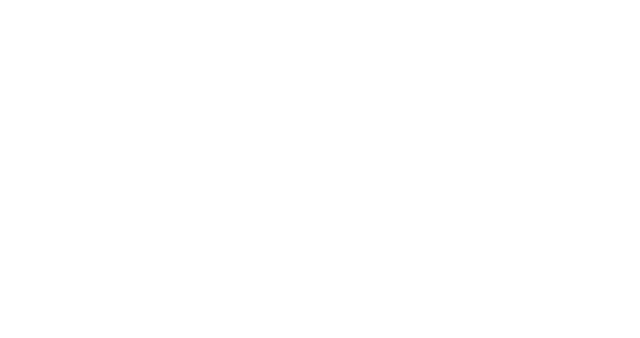
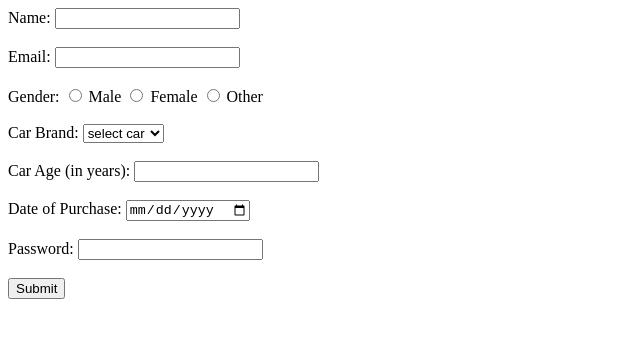
Before and after one commit to acciojob/car-insurance-form-rhlsingh19, a website: page main.html in a window 1280 px wide. Shown: the whole page, without its empty margins (0-640 px from the left). Drawn offline with Linux system fonts and the light colour scheme.

Commit message:
created a submission

```diff
--- a/main.html
+++ b/main.html
@@ -8,6 +8,42 @@
 
 <body>
 	<!-- the entire body must be written by student -->
+	  <form action="submit.php" method="post">
+        <label for="name">Name:</label>
+        <input type="text" id="name" name="name" required><br><br>
+
+        <label for="email">Email:</label>
+        <input type="email" id="email" name="email" required><br><br>
+
+
+        <label for="gender">Gender:</label>
+            <input type="radio" id="male" name="gender" value="Male" required>
+            <label for="male">Male</label>
+            <input type="radio" id="female" name="gender" value="Female" required>
+            <label for="female">Female</label>
+            <input type="radio" id="other" name="gender" value="Other" required>
+            <label for="other">Other</label><br><br>
+
+
+        <label for="cars">Car Brand:</label>
+        <select id="cars" name="cars">
+			<option value="" disabled selected>select car</option>
+            <option value="BMW">BMW</option>
+            <option value="Audi">Audi</option>
+            <option value="Mercedes">Mercedes</option>
+        </select><br><br>
+
+        <label for="carage">Car Age (in years):</label>
+        <input type="number" id="carage" name="carage" required><br><br>
+
+        <label for="dop">Date of Purchase:</label>
+        <input type="date" id="dop" name="dop" required><br><br>
+
+        <label for="password">Password:</label>
+        <input type="password" id="password" name="password" required><br><br>
+
+        <button type="submit">Submit</button>
+    </form>
     <script type="text/javascript" src="./script.js">
 </script>
 
```
